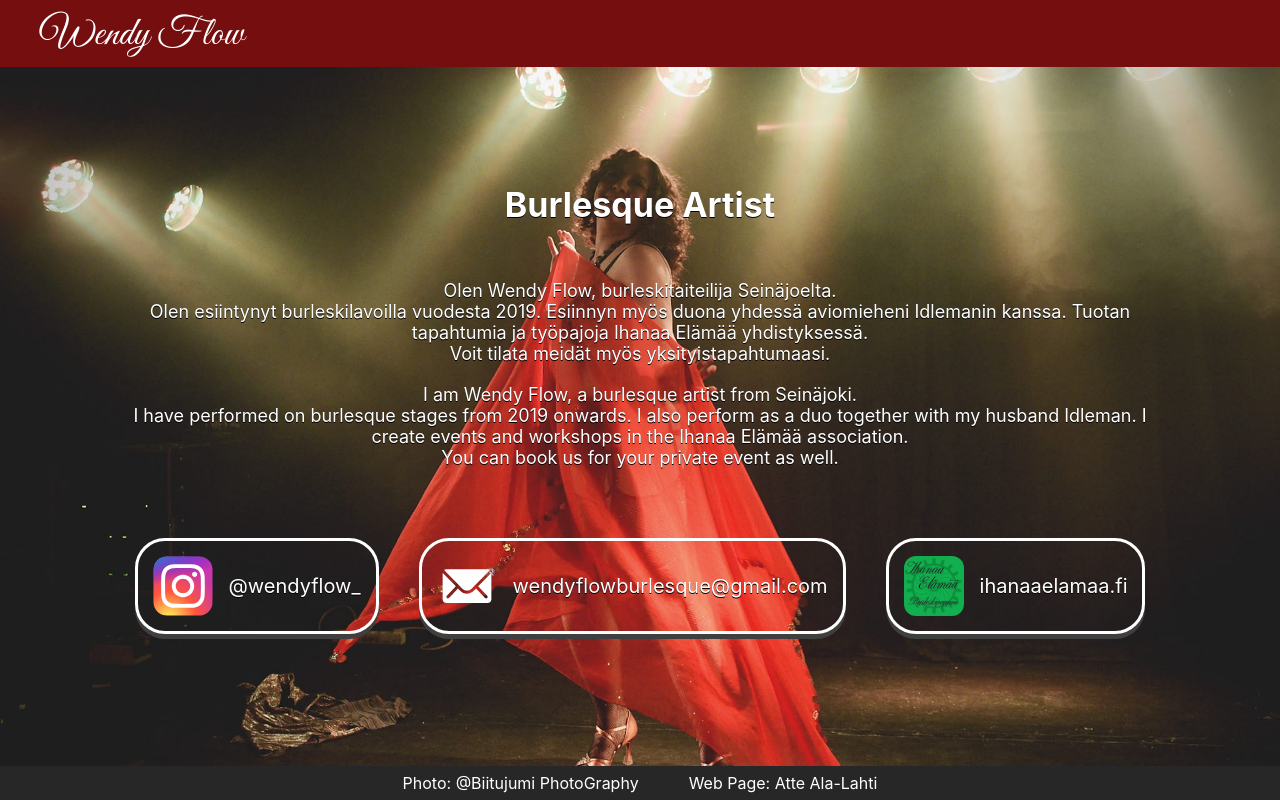
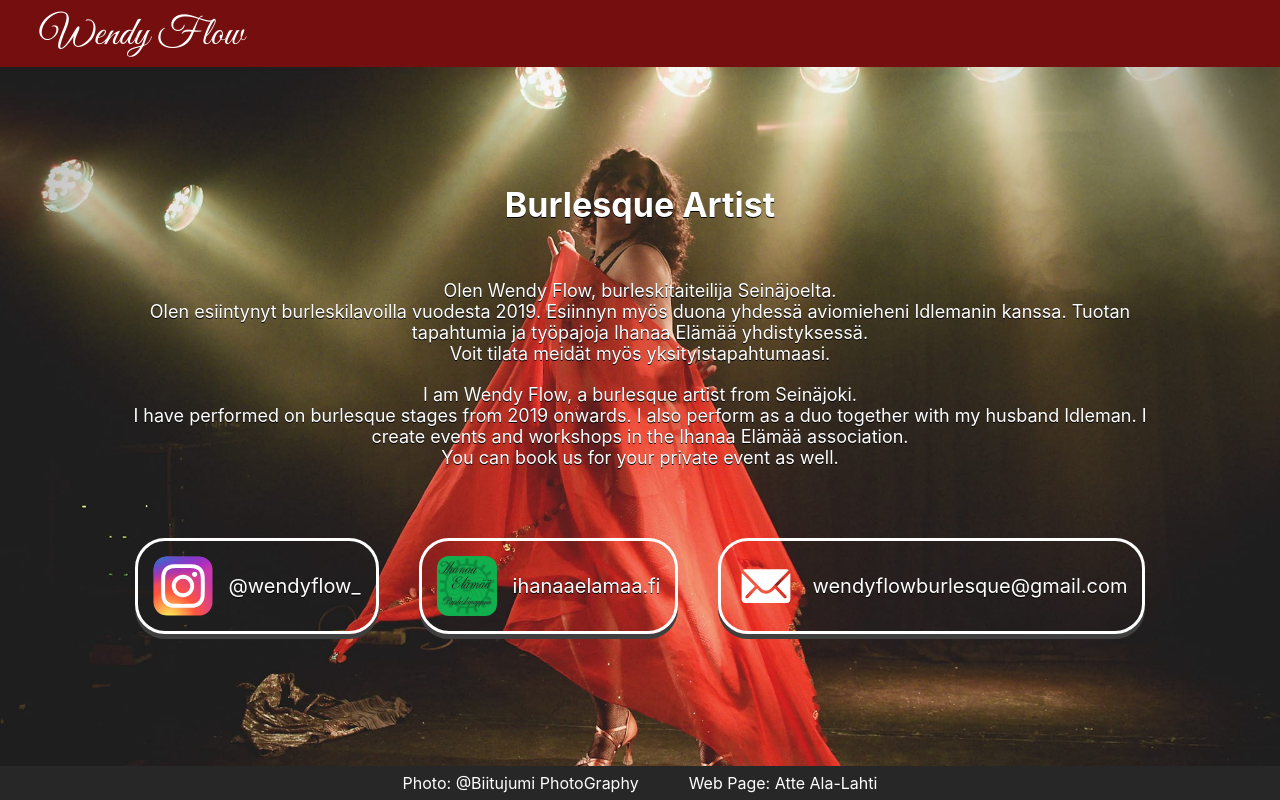
Before and after one commit to attealalahti/wendyflow, a React (Create React App) app: page / in a window 1280 px wide. Built offline with nearby package versions, Linux system fonts and the light colour scheme.

Commit message:
Modify HomePage: swap link order.

```diff
--- a/src/components/HomePage.tsx
+++ b/src/components/HomePage.tsx
@@ -32,14 +32,14 @@ const HomePage = () => {
                         link="https://www.instagram.com/wendyflow_"
                     />
                     <Link
+                        imageData={{ src: ihanaaElamaaLogo, alt: "Ihanaa Elämää Logo" }}
+                        text="ihanaaelamaa.fi"
+                        link="https://www.ihanaaelamaa.fi"
+                    />
+                    <Link
                         imageData={{ src: emailIcon, alt: "Email icon" }}
                         text="wendyflowburlesque@gmail.com"
                         link="mailto: wendyflowburlesque@gmail.com"
-                    />
-                    <Link
-                        imageData={{ src: ihanaaElamaaLogo, alt: "Ihanaa Elämää Logo" }}
-                        text="ihanaaelamaa.fi"
-                        link="https://www.ihanaaelamaa.fi"
                     />
                 </div>
             </div>
```
